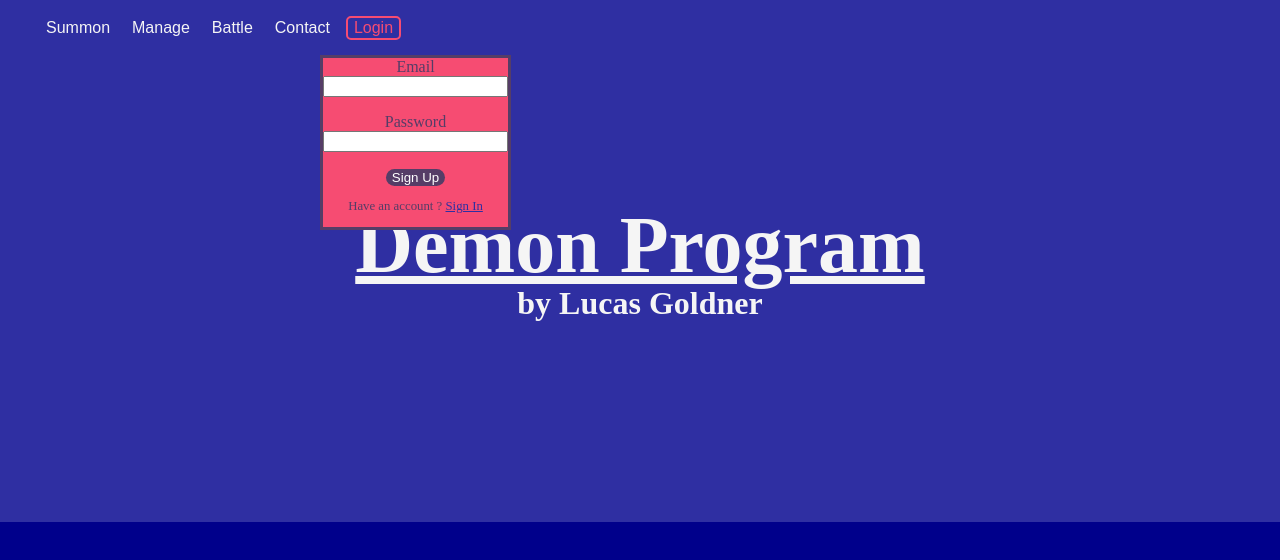
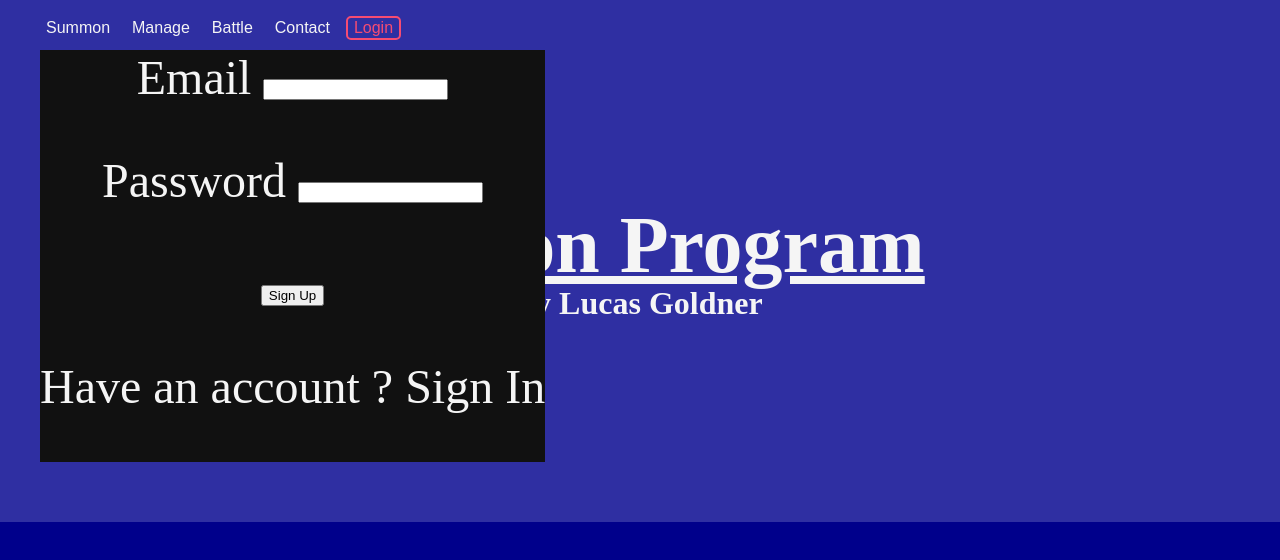
Before and after one commit to lucas-goldner/demon-program, a React (Create React App) app: page / in a window 1280 px wide. Both pictures are taken after a click on the button "Login". Shown: the top 560 px of the page. Built offline with nearby package versions, Linux system fonts and the light colour scheme; no server answers; a web font is replaced by a local one.

Commit message:
Revert "Jam packed login screen Update"
This reverts commit 627e315161434ef5748907aa4e4d15b5c8993a14.

```diff
--- a/src/Navbar.js
+++ b/src/Navbar.js
@@ -40,42 +40,11 @@ const ListLogin = styled.button`
 `
 
 const Login = styled.div`
-    border-color: #553D67;
-    border-style: solid;
+    background: #111;
     position: absolute;
-    background: #F64C72;
-    color: #553D67;
-    top: 55px;
-    left: 320px;
+    top: 50px;
     z-index: 2;
-    font-size: 1em;
-    display: flex;
-    flex-direction: column;
-`
-
-const InputFields = styled.input`
-    size = 10;
-`
-
-const LoginError = styled.p`
-    font-size: 0.5em;
-    color: #2F2FA2;
-`
-
-const LoginButton = styled.button`
-    color: white;
-    background-color: #553D67;
-    border-radius: 10px;
-    border-style: none;
-`
-
-const LoginHint = styled.p`
-    font-size: 0.8em;
-`
-
-const LoginSpan = styled.span`
-    color: #2F2FA2;
-    text-decoration: underline;
+    font-size: 3em;
 `
 
 const Navbar = () => {
@@ -164,20 +133,20 @@ const Navbar = () => {
                     </>
                 ) : (
                     <>
-                    <label>Email</label> <InputFields type="text" autoFocus required value={email} onChange={e => setEmail(e.target.value)}></InputFields>
-                    <LoginError>{emailError}</LoginError>
-                    <label>Password</label> <InputFields type="text" required value={password} onChange={e => setPassword(e.target.value)}></InputFields>
-                    <LoginError>{passwordError}</LoginError>
+                    <label>Email</label> <input type="text" autoFocus required value={email} onChange={e => setEmail(e.target.value)}></input>
+                    <p>{emailError}</p>
+                    <label>Password</label> <input type="text" required value={password} onChange={e => setPassword(e.target.value)}></input>
+                    <p>{passwordError}</p>
                     <div>
                     {hasAccount ? (
                         <>
-                            <LoginButton onClick={handleLogin}>Sign In</LoginButton>
-                            <LoginHint>Don´t have an account ? <LoginSpan onClick={()=>setHasAccount(!hasAccount)}>Sign Up</LoginSpan></LoginHint>
+                            <button onClick={handleLogin}>Sign In</button>
+                            <p>Don´t have an account ? <span onClick={()=>setHasAccount(!hasAccount)}>Sign Up</span></p>
                         </>
                     ) : (
                         <>
-                            <LoginButton onClick={handleSignUp}>Sign Up</LoginButton>
-                            <LoginHint>Have an account ? <LoginSpan onClick={()=>setHasAccount(!hasAccount)}>Sign In</LoginSpan></LoginHint>
+                            <button onClick={handleSignUp}>Sign Up</button>
+                            <p>Have an account ? <span onClick={()=>setHasAccount(!hasAccount)}>Sign In</span></p>
                         </>
                     )}
                     </div>
```
